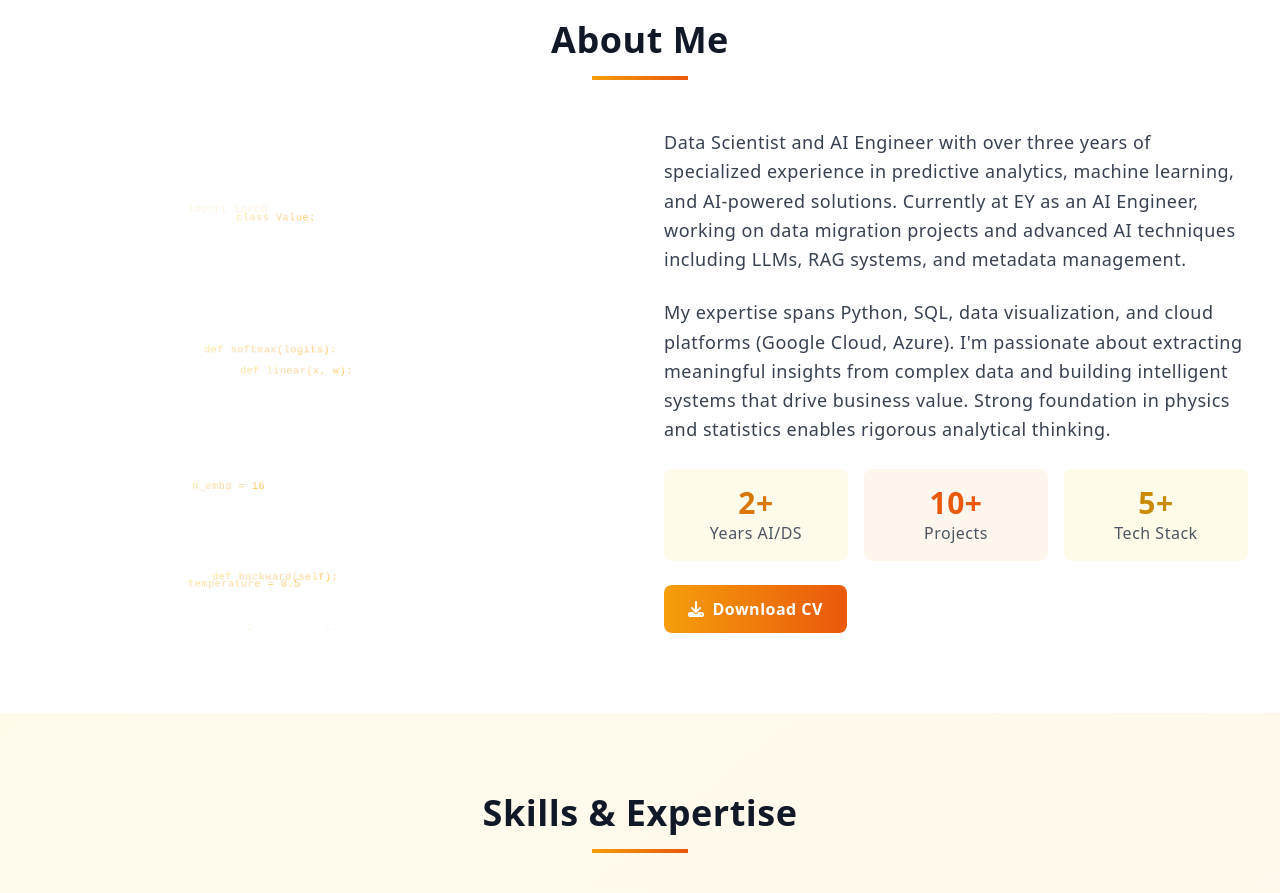
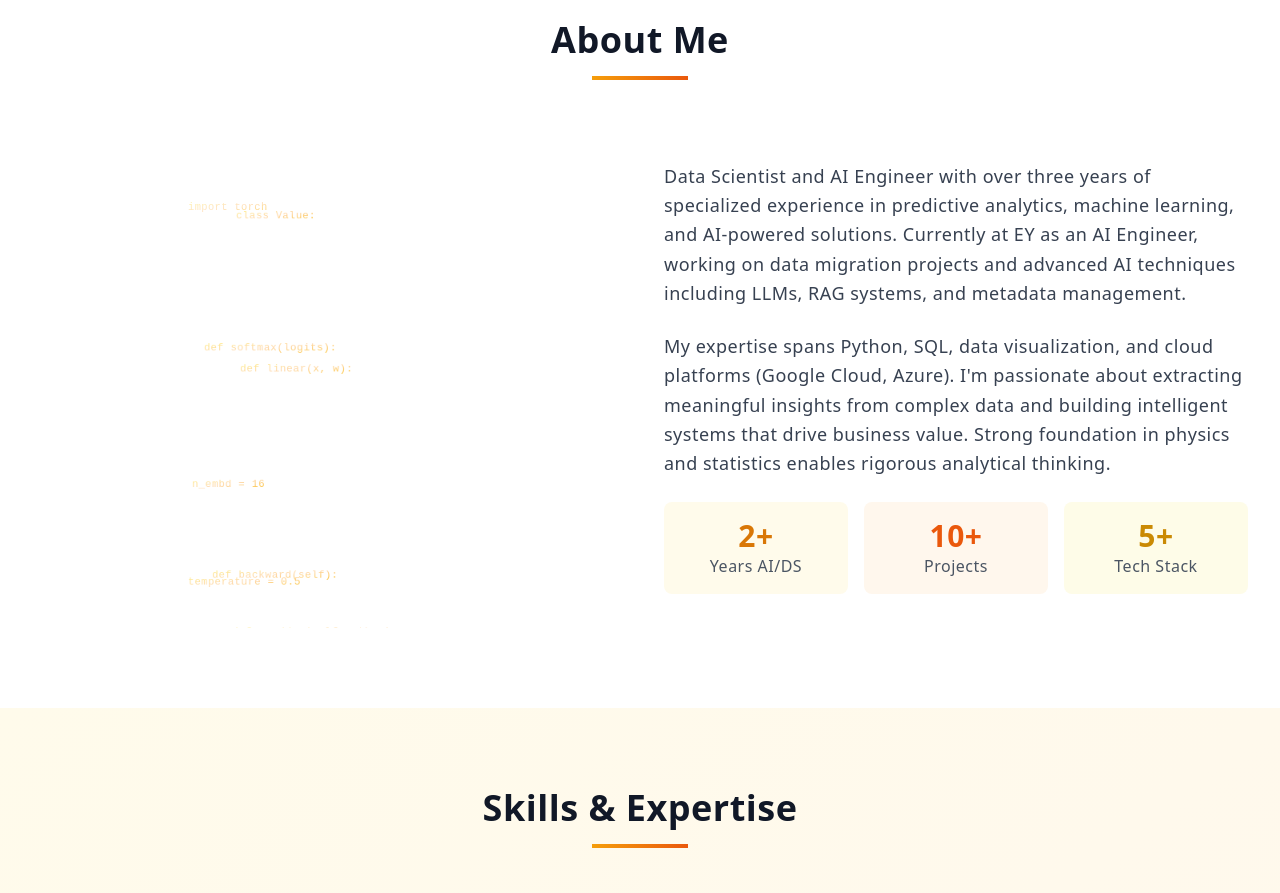
Before and after one commit to Pechlivanidis/pechlivanidis.github.io, a plain HTML site: page index.html in a window 1280 px wide. Shown: the part 860-1753 px from the top of the page. Drawn offline with nearby package versions, Linux system fonts and the light colour scheme.

Commit message:
Remove Download CV button and increase code waterfall visibility

```diff
--- a/index.html
+++ b/index.html
@@ -141,18 +141,18 @@
                         </defs>
                         <!-- Cascading code lines -->
                         <g class="code-waterfall">
-                            <text class="code-line code-text" x="10" y="40" opacity="0.3">import torch</text>
-                            <text class="code-line code-text code-flow" x="70" y="70" opacity="0.4">class Value:</text>
-                            <text class="code-line code-text code-flow" x="20" y="100" opacity="0.5">def __init__(self):</text>
-                            <text class="code-line code-text code-flow" x="65" y="130" opacity="0.6">def __add__(self, other):</text>
-                            <text class="code-line code-text code-flow" x="40" y="160" opacity="0.7">def backward(self):</text>
-                            <text class="code-line code-text code-flow" x="15" y="190" opacity="0.8">n_embd = 16</text>
-                            <text class="code-line code-text code-flow" x="75" y="220" opacity="0.9">def linear(x, w):</text>
+                            <text class="code-line code-text" x="10" y="40" opacity="0.7">import torch</text>
+                            <text class="code-line code-text code-flow" x="70" y="70" opacity="0.8">class Value:</text>
+                            <text class="code-line code-text code-flow" x="20" y="100" opacity="0.85">def __init__(self):</text>
+                            <text class="code-line code-text code-flow" x="65" y="130" opacity="0.9">def __add__(self, other):</text>
+                            <text class="code-line code-text code-flow" x="40" y="160" opacity="0.95">def backward(self):</text>
+                            <text class="code-line code-text code-flow" x="15" y="190" opacity="1">n_embd = 16</text>
+                            <text class="code-line code-text code-flow" x="75" y="220" opacity="1">def linear(x, w):</text>
                             <text class="code-line code-text code-flow" x="30" y="250" opacity="1">def softmax(logits):</text>
-                            <text class="code-line code-text code-flow" x="60" y="280" opacity="0.9">def gpt(token_id):</text>
-                            <text class="code-line code-text code-flow" x="25" y="310" opacity="0.7">loss.backward()</text>
-                            <text class="code-line code-text code-flow" x="70" y="340" opacity="0.5">p.data -= lr_t</text>
-                            <text class="code-line code-text code-flow" x="10" y="370" opacity="0.3">temperature = 0.5</text>
+                            <text class="code-line code-text code-flow" x="60" y="280" opacity="1">def gpt(token_id):</text>
+                            <text class="code-line code-text code-flow" x="25" y="310" opacity="0.95">loss.backward()</text>
+                            <text class="code-line code-text code-flow" x="70" y="340" opacity="0.85">p.data -= lr_t</text>
+                            <text class="code-line code-text code-flow" x="10" y="370" opacity="0.75">temperature = 0.5</text>
                         </g>
                     </svg>
                 </div>
@@ -186,11 +186,7 @@
                         </div>
                     </div>
 
-                    <!-- Download CV Button -->
-                    <a href="#" class="inline-flex items-center justify-center px-6 py-3 bg-gradient-to-r from-amber-500 to-orange-600 text-white font-semibold rounded-lg hover:shadow-lg transition-all duration-300 transform hover:scale-105">
-                        <i class="fas fa-download mr-2"></i>
-                        Download CV
-                    </a>
+
                 </div>
             </div>
         </div>
```
